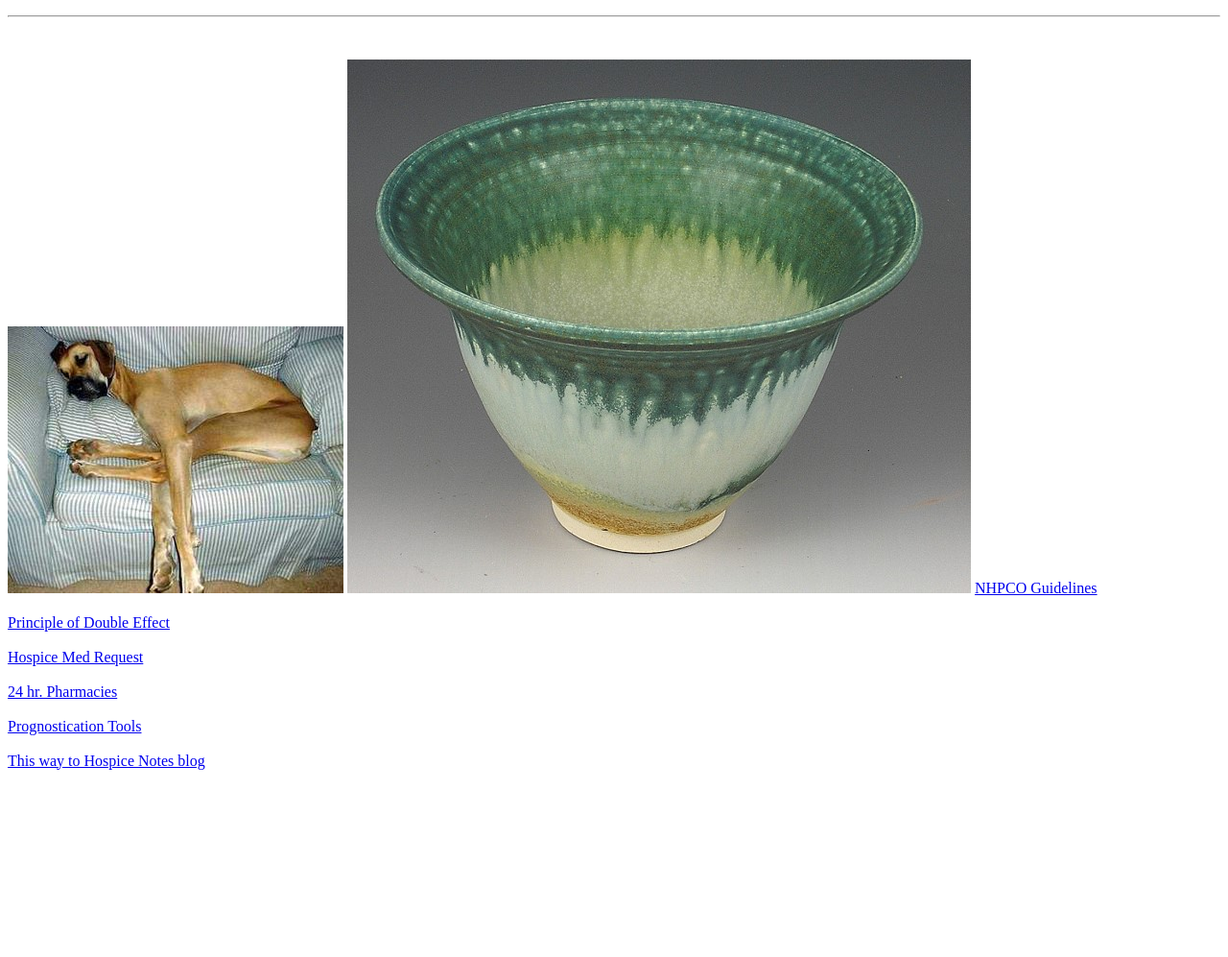
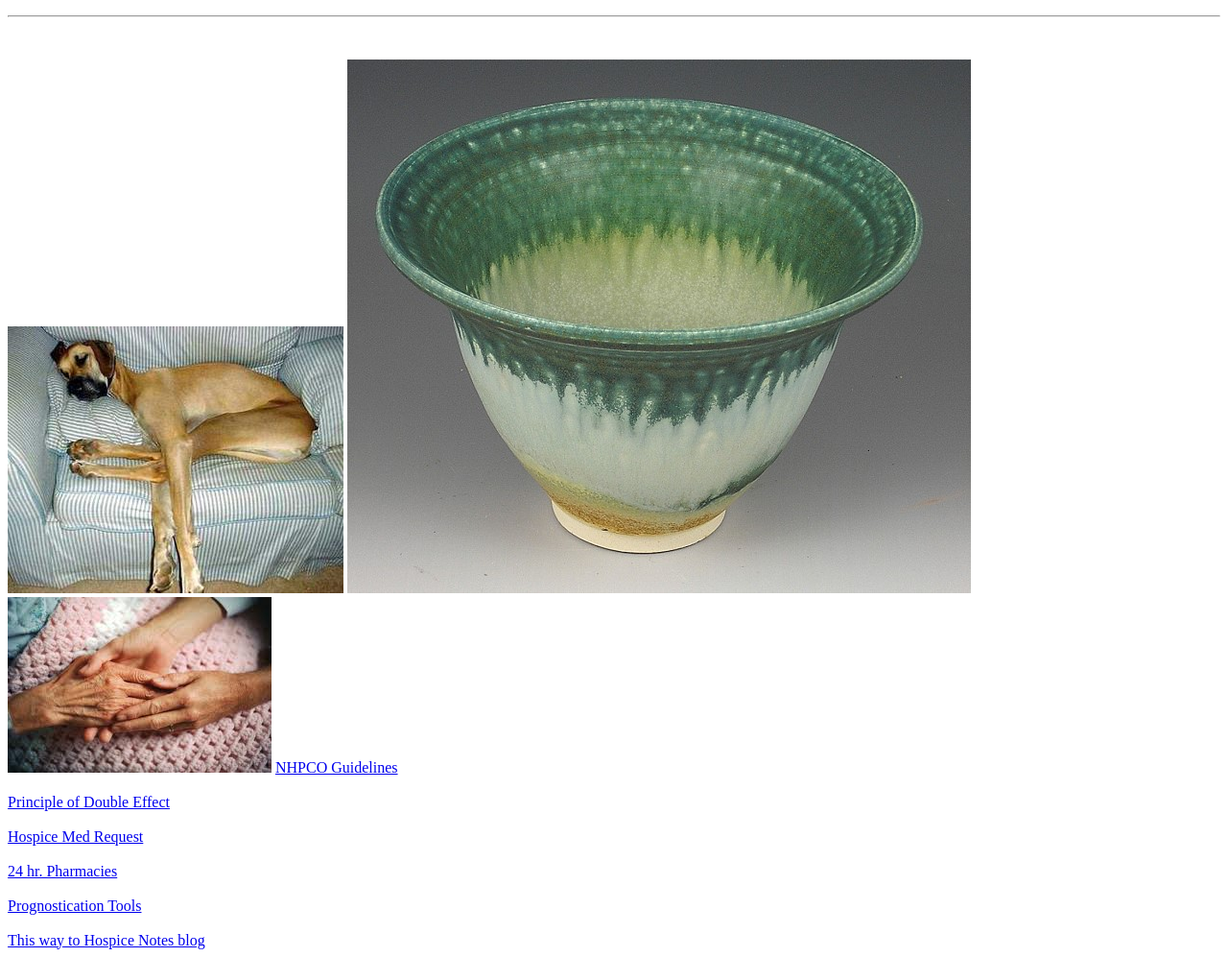
Before and after one commit to cpdunbar/schospice, a plain HTML site: page index.html in a window 1280 px wide. Shown: the part 105-1102 px from the top of the page at 96% size. Before the commit the page ends 915 px from the top, so only its background shows below. Drawn offline with Linux system fonts and the light colour scheme.

Commit message:
hands added

```diff
--- a/index.html
+++ b/index.html
@@ -14,6 +14,7 @@
 
 <img src='img/dogs sleep.jpeg'>
 <img src='img/green bowl.jpg'>
+<img src='img/hands.jpg'>
 
 <!-- MENU -->
 
```
Also changed, not shown: img/hands.jpg (added).
